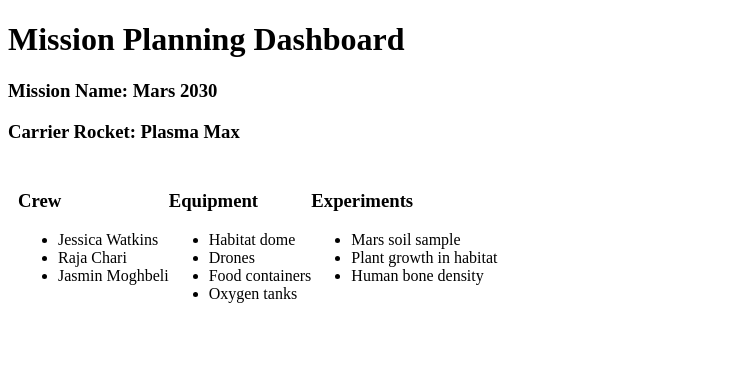
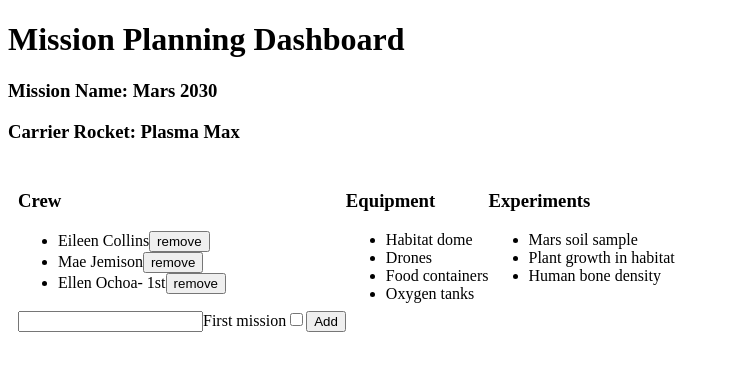
Before and after one commit to LaunchCodeEducation/angular-lc101-mission-planner, an Angular app: page / in a window 1280 px wide. Shown: the top 370 px of the page, without its empty margins (0-730 px from the left). Built offline with nearby package versions, Linux system fonts and the light colour scheme.

Commit message:
steps before bonus done

```diff
--- a/src/app/crew/crew.component.html
+++ b/src/app/crew/crew.component.html
@@ -1,6 +1,20 @@
 <h3>Crew</h3>
 <ul>
-  <li>Jessica Watkins</li>
-  <li>Raja Chari</li>
-  <li>Jasmin Moghbeli</li>
+  <li *ngFor="let member of crew">
+
+    <span *ngIf="memberBeingEdited !== member; else elseBlock">
+      <span (click)="edit(member)" class="editable-text">{{member.name}}</span>
+      <span *ngIf="member.firstMission">- 1st</span>
+      <button (click)="remove(member)">remove</button>
+    </span>
+
+    <ng-template #elseBlock>
+      <input #updatedName (keyup.enter)="save(updatedName.value, member)" value="{{ member.name }}"/>
+      <button (click)="save(updatedName.value, member)">save</button>
+    </ng-template>
+
+  </li>
 </ul>
+<input #name type="text"/>
+<label>First mission<input #firstMission type="checkbox"/></label>
+<button (click)="add(name.value, firstMission.checked)">Add</button>
--- a/src/app/crew/crew.component.ts
+++ b/src/app/crew/crew.component.ts
@@ -12,8 +12,27 @@
     {name: "Mae Jemison", firstMission: false},
     {name: "Ellen Ochoa", firstMission: true}
   ];
+  memberBeingEdited: object = null;
 
   constructor() { }
+
+  add(memberName: string, isFirst: boolean) {
+    this.crew.push({name: memberName, firstMission: isFirst});
+  }
+
+  remove(member: object) {
+    let index = this.crew.indexOf(member);
+    this.crew.splice(index, 1);
+  }
+
+  edit(member: object) {
+    this.memberBeingEdited = member;
+  }
+
+  save(name: string, member: object) {
+    member['name'] = name;
+    this.memberBeingEdited = null;
+  }
 
   ngOnInit() {
   }
--- a/src/app/header/header.component.html
+++ b/src/app/header/header.component.html
@@ -11,4 +11,12 @@
     </ng-template>
 </h3>
 
-<h3>Carrier Rocket: {{ rocketName }}</h3>
+<h3>Carrier Rocket:
+    <span *ngIf="!editingRocket; else editRocketBlock">
+        <span class="editable-text" (click)="editingRocket = true;">{{ rocketName }}</span>
+    </span>
+    <ng-template #editRocketBlock>
+        <input #rocket (keyup.enter)="updateRocket(rocket.value)" value="{{ rocketName }}"/>
+        <button (click)="updateRocket(rocket.value)">save</button>
+    </ng-template>
+</h3>
--- a/src/app/header/header.component.ts
+++ b/src/app/header/header.component.ts
@@ -10,6 +10,7 @@
   missionName: string = "Mars 2030";
   rocketName: string = "Plasma Max";
   editingMission: boolean = false;
+  editingRocket: boolean = false;
 
   constructor() { }
 
@@ -21,4 +22,9 @@
     this.editingMission = false;
   }
 
+  updateRocket(updatedName: string) {
+    this.rocketName = updatedName;
+    this.editingRocket = false;
+  }
+
 }
```
Also changed, not shown: 1 other file (tests, documents, lock files or other folders).
